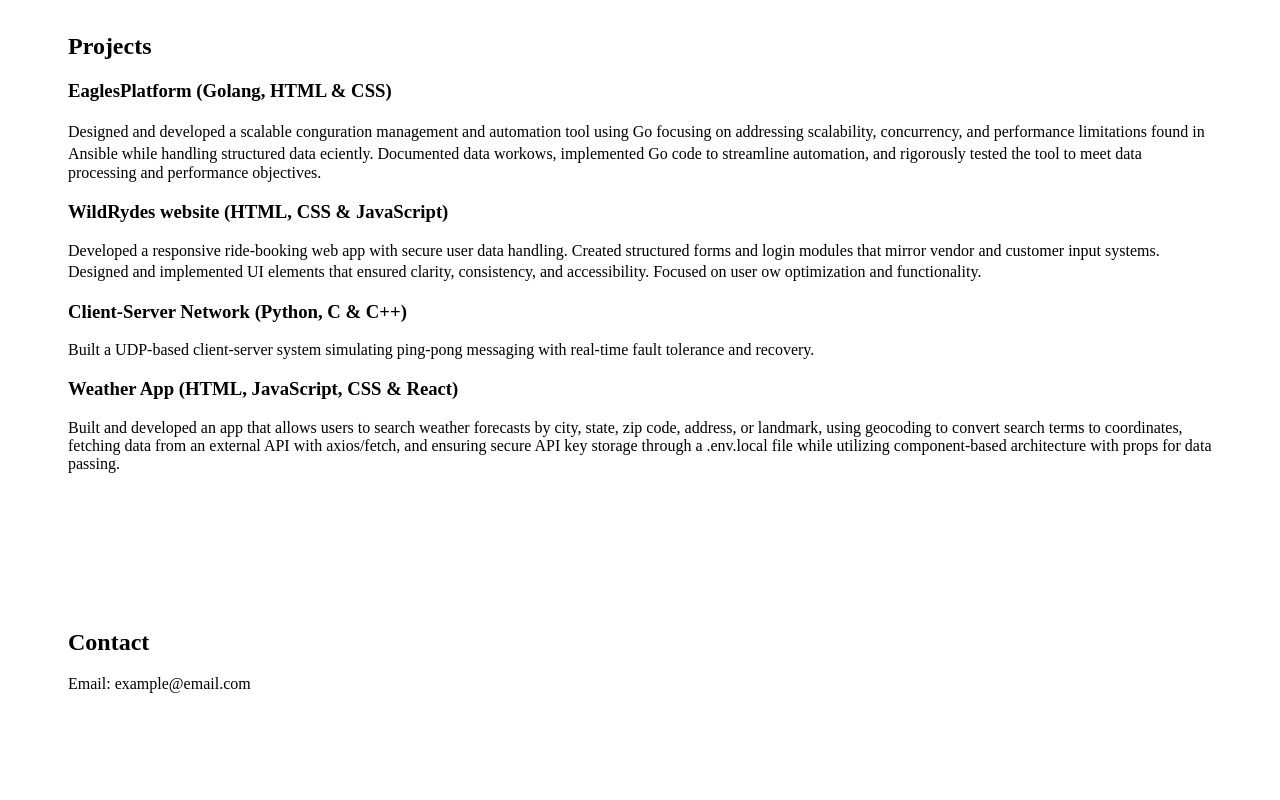
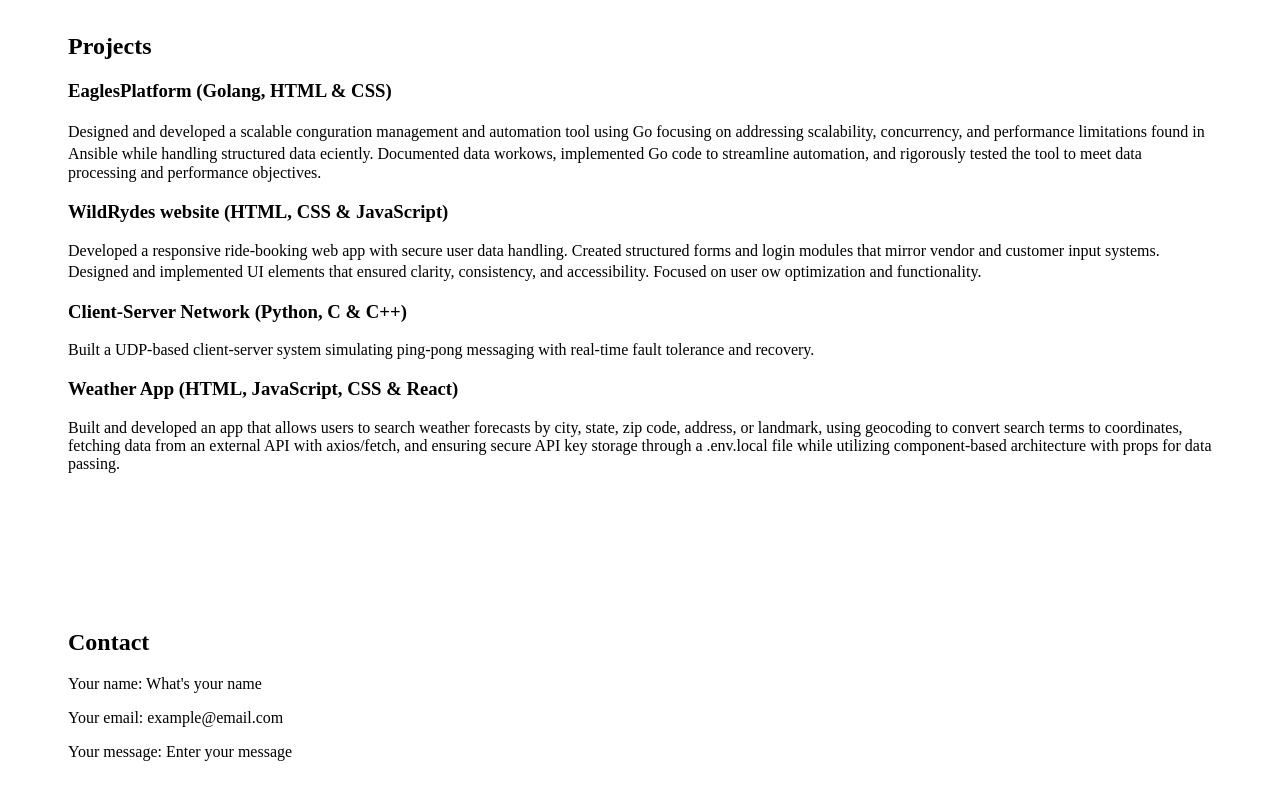
Before and after one commit to bz0074/Portfolio, a React (Vite) app: page / in a window 1280 px wide. Shown: the part 276-1076 px from the top of the page. Before the commit the page ends 1053 px from the top, so only its background shows below. Built offline with nearby package versions, Linux system fonts and the light colour scheme.

Commit message:
Update Contact.jsx

```diff
--- a/src/pages/Contact.jsx
+++ b/src/pages/Contact.jsx
@@ -2,7 +2,9 @@ function Contact() {
   return (
     <section style={{ padding: "60px" }}>
       <h2>Contact</h2>
-      <p>Email: example@email.com</p>
+      <p>Your name: What's your name</p>
+      <p>Your email: example@email.com</p>
+      <p>Your message: Enter your message</p>
     </section>
   );
 }
```
